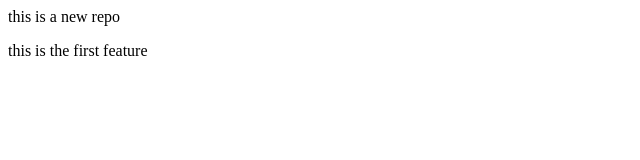
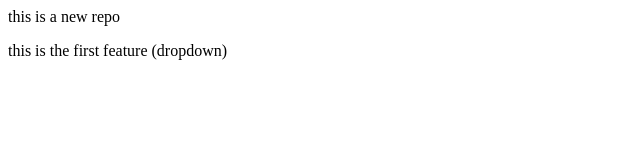
Before and after one commit to TonmoyMAity/localrepo, a plain HTML site: page index.html in a window 1280 px wide. Shown: the full height of the page, 0-640 px from the left. Drawn offline with Linux system fonts and the light colour scheme.

Commit message:
add new dropdown

```diff
--- a/index.html
+++ b/index.html
@@ -1,2 +1,2 @@
 <p>this is a new repo</p>
-<p> this is the first feature </p>
+<p> this is the first feature (dropdown)</p>
```
